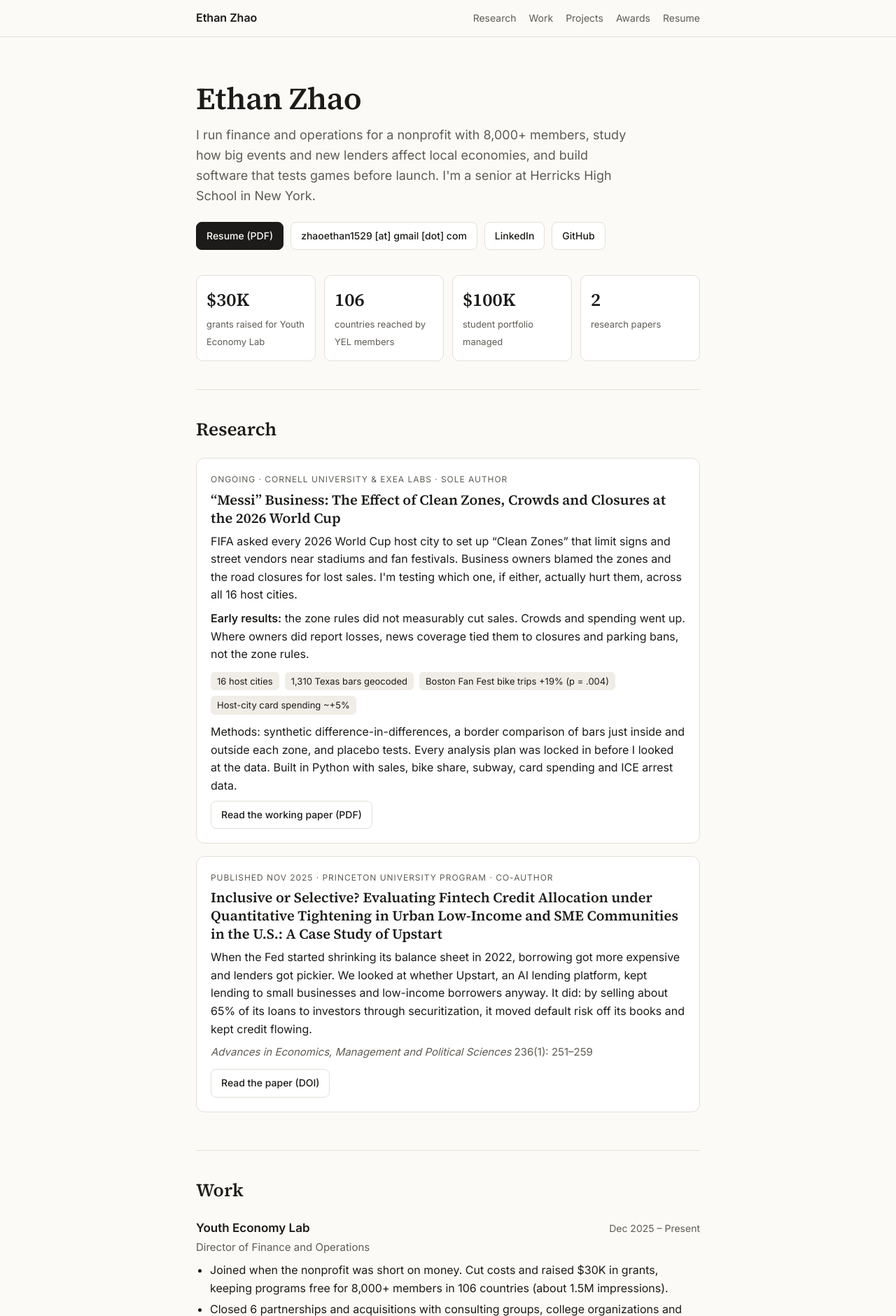
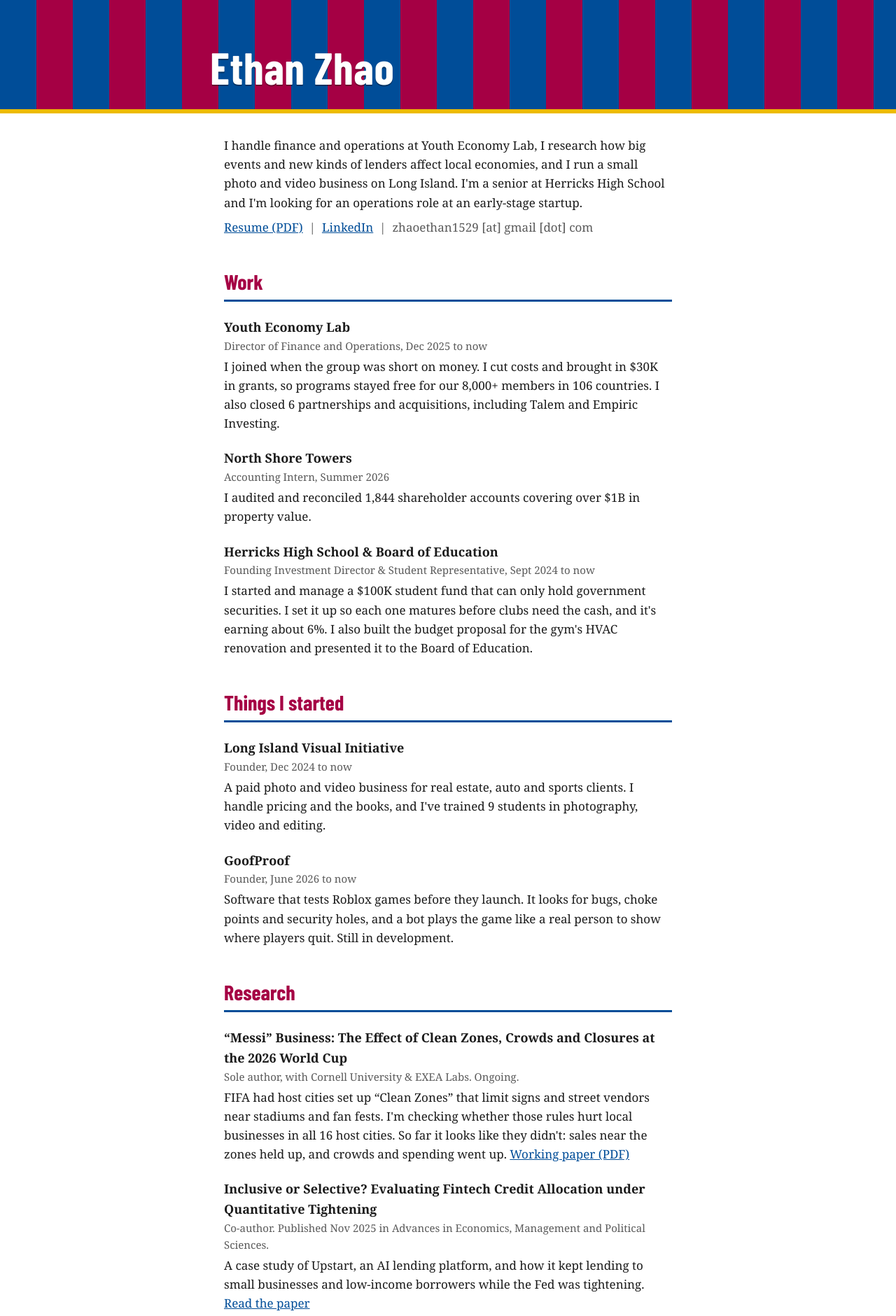
Before and after one commit to etzh18/etzh18.github.io, a plain HTML site: page index.html in a window 1280 px wide. Shown: the top 1880 px of the page at 70% size. Drawn offline with nearby package versions, Linux system fonts and the light colour scheme.

Commit message:
Simpler Barca-themed site and updated resume
Co-Authored-By: Claude Opus 5.5 <noreply@anthropic.com>
Claude-Session: https://claude.ai/code/session_015Vn5K8ApYdgocTpHNukhM1

```diff
--- a/index.html
+++ b/index.html
@@ -4,195 +4,118 @@
 <meta charset="utf-8">
 <meta name="viewport" content="width=device-width, initial-scale=1">
 <title>Ethan Zhao</title>
-<meta name="description" content="Ethan Zhao: operations, research and building things. Director of Finance and Operations at Youth Economy Lab, founder of GoofProof.">
+<meta name="description" content="Ethan Zhao. Finance and operations, research, and a couple of small businesses.">
 <link rel="preconnect" href="https://fonts.googleapis.com">
 <link rel="preconnect" href="https://fonts.gstatic.com" crossorigin>
-<link href="https://fonts.googleapis.com/css2?family=Source+Serif+4:opsz,wght@8..60,400;8..60,600&family=Inter:wght@400;500;600&display=swap" rel="stylesheet">
+<link href="https://fonts.googleapis.com/css2?family=Barlow+Condensed:wght@700&display=swap" rel="stylesheet">
 <style>
 :root{
-  --bg:#fbfaf7; --fg:#1c1b19; --muted:#5f5c55; --line:#e4e0d8; --accent:#1f5fa8; --card:#ffffff; --tag:#f0ede6;
-}
-@media (prefers-color-scheme: dark){
-  :root{ --bg:#141413; --fg:#ecebe7; --muted:#a3a097; --line:#2c2b28; --accent:#7fb1ee; --card:#1b1b19; --tag:#252421; }
+  --blau:#004d98;
+  --grana:#a50044;
+  --groc:#edbb00;
+  --ink:#1b1b1b;
+  --muted:#5a5a5a;
+  color-scheme: light;
 }
 *{box-sizing:border-box}
-html{scroll-behavior:smooth}
-body{margin:0;background:var(--bg);color:var(--fg);font:16px/1.6 Inter,system-ui,-apple-system,Segoe UI,sans-serif;-webkit-font-smoothing:antialiased}
-a{color:var(--accent);text-decoration:none}
-a:hover{text-decoration:underline}
-.wrap{max-width:760px;margin:0 auto;padding:0 20px}
-nav{position:sticky;top:0;background:color-mix(in srgb,var(--bg) 88%,transparent);backdrop-filter:blur(8px);border-bottom:1px solid var(--line);z-index:5}
-nav .wrap{display:flex;gap:18px;align-items:center;height:52px;overflow-x:auto;white-space:nowrap}
-nav .name{font-weight:600;color:var(--fg);margin-right:auto}
-nav a:not(.name){color:var(--muted);font-size:14px}
-header{padding:64px 0 32px}
-h1{font-family:"Source Serif 4",Georgia,serif;font-weight:600;font-size:44px;line-height:1.1;margin:0 0 14px;letter-spacing:-.01em}
-.lead{font-size:18px;color:var(--muted);max-width:620px;margin:0 0 22px}
-.links{display:flex;flex-wrap:wrap;gap:10px}
-.btn{display:inline-block;border:1px solid var(--line);background:var(--card);color:var(--fg);padding:8px 14px;border-radius:8px;font-size:14px;font-weight:500}
-.btn:hover{border-color:var(--accent);text-decoration:none}
-.btn.primary{background:var(--fg);color:var(--bg);border-color:var(--fg)}
-.stats{display:grid;grid-template-columns:repeat(4,1fr);gap:12px;margin:36px 0 8px}
-.stat{border:1px solid var(--line);background:var(--card);border-radius:10px;padding:14px}
-.stat b{display:block;font-family:"Source Serif 4",Georgia,serif;font-size:26px;font-weight:600}
-.stat span{font-size:13px;color:var(--muted)}
-section{padding:36px 0;border-top:1px solid var(--line)}
-h2{font-family:"Source Serif 4",Georgia,serif;font-weight:600;font-size:26px;margin:0 0 20px}
-.item{margin:0 0 28px}
-.item:last-child{margin-bottom:0}
-.top{display:flex;justify-content:space-between;gap:12px;align-items:baseline;flex-wrap:wrap}
-h3{font-size:17px;margin:0;font-weight:600}
-.when{font-size:14px;color:var(--muted)}
-.role{color:var(--muted);font-size:15px;margin:2px 0 8px}
-ul{margin:6px 0 0;padding-left:20px}
-li{margin:4px 0}
-.paper{border:1px solid var(--line);background:var(--card);border-radius:12px;padding:20px;margin:0 0 18px}
-.paper .kicker{font-size:12px;text-transform:uppercase;letter-spacing:.08em;color:var(--muted);margin-bottom:6px}
-.paper h3{font-family:"Source Serif 4",Georgia,serif;font-size:20px;line-height:1.3;margin-bottom:6px}
-.paper p{margin:8px 0}
-.nums{display:flex;flex-wrap:wrap;gap:8px;margin:12px 0}
-.tag{background:var(--tag);border-radius:6px;padding:3px 9px;font-size:13px}
-.awards li b{font-weight:600}
-footer{padding:32px 0 56px;border-top:1px solid var(--line);color:var(--muted);font-size:14px}
-@media (max-width:600px){
-  h1{font-size:34px}
-  header{padding:40px 0 24px}
-  .stats{grid-template-columns:repeat(2,1fr)}
-  nav a.hide-sm{display:none}
+body{margin:0;background:#fff;color:var(--ink);font:17px/1.6 Georgia,"Times New Roman",serif}
+a{color:var(--blau)}
+a:hover{color:var(--grana)}
+.stripes{
+  background:repeating-linear-gradient(90deg,var(--blau) 0 52px,var(--grana) 52px 104px);
+  border-bottom:6px solid var(--groc);
+  padding:64px 20px 28px;
+}
+.stripes h1{
+  max-width:680px;margin:0 auto;
+  font-family:"Barlow Condensed","Arial Narrow",sans-serif;font-weight:700;
+  font-size:64px;line-height:1;color:#fff;letter-spacing:.01em;
+  text-shadow:0 2px 0 rgba(0,0,0,.35);
+}
+main{max-width:680px;margin:0 auto;padding:8px 20px 40px}
+.intro{margin:24px 0 8px}
+.contact{margin:0 0 8px;color:var(--muted)}
+h2{
+  font-family:"Barlow Condensed","Arial Narrow",sans-serif;font-weight:700;
+  font-size:30px;color:var(--grana);margin:40px 0 4px;
+  border-bottom:3px solid var(--blau);padding-bottom:2px;
+}
+h3{font-size:18px;margin:22px 0 0}
+.meta{color:var(--muted);font-size:15px;margin:0 0 4px}
+p{margin:0 0 8px}
+ul{padding-left:20px;margin:8px 0}
+li{margin:2px 0}
+footer{
+  max-width:680px;margin:0 auto;padding:16px 20px 40px;
+  color:var(--muted);font-size:15px;
+}
+.bar{height:10px;background:repeating-linear-gradient(90deg,var(--blau) 0 52px,var(--grana) 52px 104px)}
+@media (max-width:560px){
+  body{font-size:16px}
+  .stripes{padding:44px 16px 20px}
+  .stripes h1{font-size:48px}
+  main,footer{padding-left:16px;padding-right:16px}
 }
 </style>
 </head>
 <body>
-<nav><div class="wrap">
-  <a class="name" href="#">Ethan Zhao</a>
-  <a href="#research">Research</a>
-  <a href="#work">Work</a>
-  <a href="#projects">Projects</a>
-  <a class="hide-sm" href="#awards">Awards</a>
-  <a href="resume.pdf">Resume</a>
-</div></nav>
 
-<main class="wrap">
-<header>
-  <h1>Ethan Zhao</h1>
-  <p class="lead">I run finance and operations for a nonprofit with 8,000+ members, study how big events and new lenders affect local economies, and build software that tests games before launch. I'm a senior at Herricks High School in New York.</p>
-  <div class="links">
-    <a class="btn primary" href="resume.pdf">Resume (PDF)</a>
-    <span class="btn">zhaoethan1529 [at] gmail [dot] com</span>
-    <a class="btn" href="http://www.linkedin.com/in/ethan-zhao-89a9302ab">LinkedIn</a>
-    <a class="btn" href="https://github.com/etzh18">GitHub</a>
-  </div>
-  <div class="stats">
-    <div class="stat"><b>$30K</b><span>grants raised for Youth Economy Lab</span></div>
-    <div class="stat"><b>106</b><span>countries reached by YEL members</span></div>
-    <div class="stat"><b>$100K</b><span>student portfolio managed</span></div>
-    <div class="stat"><b>2</b><span>research papers</span></div>
-  </div>
-</header>
+<div class="stripes"><h1>Ethan Zhao</h1></div>
 
-<section id="research">
+<main>
+  <p class="intro">I handle finance and operations at Youth Economy Lab, I research how big events and new kinds of lenders affect local economies, and I run a small photo and video business on Long Island. I'm a senior at Herricks High School and I'm looking for an operations role at an early-stage startup.</p>
+  <p class="contact">
+    <a href="resume.pdf">Resume (PDF)</a> &nbsp;|&nbsp;
+    <a href="http://www.linkedin.com/in/ethan-zhao-89a9302ab">LinkedIn</a> &nbsp;|&nbsp;
+    zhaoethan1529 [at] gmail [dot] com
+  </p>
+
+  <h2>Work</h2>
+
+  <h3>Youth Economy Lab</h3>
+  <p class="meta">Director of Finance and Operations, Dec 2025 to now</p>
+  <p>I joined when the group was short on money. I cut costs and brought in $30K in grants, so programs stayed free for our 8,000+ members in 106 countries. I also closed 6 partnerships and acquisitions, including Talem and Empiric Investing.</p>
+
+  <h3>North Shore Towers</h3>
+  <p class="meta">Accounting Intern, Summer 2026</p>
+  <p>I audited and reconciled 1,844 shareholder accounts covering over $1B in property value.</p>
+
+  <h3>Herricks High School &amp; Board of Education</h3>
+  <p class="meta">Founding Investment Director &amp; Student Representative, Sept 2024 to now</p>
+  <p>I started and manage a $100K student fund that can only hold government securities. I set it up so each one matures before clubs need the cash, and it's earning about 6%. I also built the budget proposal for the gym's HVAC renovation and presented it to the Board of Education.</p>
+
+  <h2>Things I started</h2>
+
+  <h3>Long Island Visual Initiative</h3>
+  <p class="meta">Founder, Dec 2024 to now</p>
+  <p>A paid photo and video business for real estate, auto and sports clients. I handle pricing and the books, and I've trained 9 students in photography, video and editing.</p>
+
+  <h3>GoofProof</h3>
+  <p class="meta">Founder, June 2026 to now</p>
+  <p>Software that tests Roblox games before they launch. It looks for bugs, choke points and security holes, and a bot plays the game like a real person to show where players quit. Still in development.</p>
+
   <h2>Research</h2>
 
-  <div class="paper">
-    <div class="kicker">Ongoing · Cornell University &amp; EXEA Labs · Sole author</div>
-    <h3>&ldquo;Messi&rdquo; Business: The Effect of Clean Zones, Crowds and Closures at the 2026 World Cup</h3>
-    <p>FIFA asked every 2026 World Cup host city to set up &ldquo;Clean Zones&rdquo; that limit signs and street vendors near stadiums and fan festivals. Business owners blamed the zones and the road closures for lost sales. I'm testing which one, if either, actually hurt them, across all 16 host cities.</p>
-    <p><b>Early results:</b> the zone rules did not measurably cut sales. Crowds and spending went up. Where owners did report losses, news coverage tied them to closures and parking bans, not the zone rules.</p>
-    <div class="nums">
-      <span class="tag">16 host cities</span>
-      <span class="tag">1,310 Texas bars geocoded</span>
-      <span class="tag">Boston Fan Fest bike trips +19% (p = .004)</span>
-      <span class="tag">Host-city card spending ~+5%</span>
-    </div>
-    <p>Methods: synthetic difference-in-differences, a border comparison of bars just inside and outside each zone, and placebo tests. Every analysis plan was locked in before I looked at the data. Built in Python with sales, bike share, subway, card spending and ICE arrest data.</p>
-    <a class="btn" href="clean-zones-world-cup-2026.pdf">Read the working paper (PDF)</a>
-  </div>
+  <h3>&ldquo;Messi&rdquo; Business: The Effect of Clean Zones, Crowds and Closures at the 2026 World Cup</h3>
+  <p class="meta">Sole author, with Cornell University &amp; EXEA Labs. Ongoing.</p>
+  <p>FIFA had host cities set up &ldquo;Clean Zones&rdquo; that limit signs and street vendors near stadiums and fan fests. I'm checking whether those rules hurt local businesses in all 16 host cities. So far it looks like they didn't: sales near the zones held up, and crowds and spending went up. <a href="clean-zones-world-cup-2026.pdf">Working paper (PDF)</a></p>
 
-  <div class="paper">
-    <div class="kicker">Published Nov 2025 · Princeton University program · Co-author</div>
-    <h3>Inclusive or Selective? Evaluating Fintech Credit Allocation under Quantitative Tightening in Urban Low-Income and SME Communities in the U.S.: A Case Study of Upstart</h3>
-    <p>When the Fed started shrinking its balance sheet in 2022, borrowing got more expensive and lenders got pickier. We looked at whether Upstart, an AI lending platform, kept lending to small businesses and low-income borrowers anyway. It did: by selling about 65% of its loans to investors through securitization, it moved default risk off its books and kept credit flowing.</p>
-    <p class="role" style="margin:8px 0 12px"><i>Advances in Economics, Management and Political Sciences</i> 236(1): 251&ndash;259</p>
-    <a class="btn" href="https://doi.org/10.54254/2754-1169/2025.GL29588">Read the paper (DOI)</a>
-  </div>
-</section>
+  <h3>Inclusive or Selective? Evaluating Fintech Credit Allocation under Quantitative Tightening</h3>
+  <p class="meta">Co-author. Published Nov 2025 in Advances in Economics, Management and Political Sciences.</p>
+  <p>A case study of Upstart, an AI lending platform, and how it kept lending to small businesses and low-income borrowers while the Fed was tightening. <a href="https://doi.org/10.54254/2754-1169/2025.GL29588">Read the paper</a></p>
 
-<section id="work">
-  <h2>Work</h2>
-
-  <div class="item">
-    <div class="top"><h3>Youth Economy Lab</h3><span class="when">Dec 2025 – Present</span></div>
-    <div class="role">Director of Finance and Operations</div>
-    <ul>
-      <li>Joined when the nonprofit was short on money. Cut costs and raised $30K in grants, keeping programs free for 8,000+ members in 106 countries (about 1.5M impressions).</li>
-      <li>Closed 6 partnerships and acquisitions with consulting groups, college organizations and research labs, including acquiring Talem and Empiric Investing.</li>
-    </ul>
-  </div>
-
-  <div class="item">
-    <div class="top"><h3>North Shore Towers</h3><span class="when">Summer 2026</span></div>
-    <div class="role">Accounting Intern</div>
-    <ul>
-      <li>Audited and reconciled 1,844 shareholder accounts covering over $1B in property value using three-way reconciliation.</li>
-    </ul>
-  </div>
-
-  <div class="item">
-    <div class="top"><h3>Herricks High School &amp; Board of Education</h3><span class="when">Sept 2024 – Present</span></div>
-    <div class="role">Founding Investment Director &amp; Student Representative</div>
-    <ul>
-      <li>Started and manage a $100K student portfolio in capital-protected government securities, timed to mature when clubs need to draw funds; earning about 6%.</li>
-      <li>Serve as the student voice to the district; presented budget proposals for campus renovations to the Board of Education.</li>
-    </ul>
-  </div>
-</section>
-
-<section id="projects">
-  <h2>Things I've started</h2>
-
-  <div class="item">
-    <div class="top"><h3>GoofProof</h3><span class="when">June 2026 – Present</span></div>
-    <div class="role">Founder · in development</div>
-    <ul>
-      <li>Software that tests games before launch, starting with Roblox. It finds bugs, choke points and security holes, and patches small bugs on its own.</li>
-      <li>Includes a bot that plays the game like a real player to estimate player retention and show developers where players are likely to quit.</li>
-    </ul>
-  </div>
-
-  <div class="item">
-    <div class="top"><h3>Long Island Visual Initiative</h3><span class="when">Dec 2024 – Present</span></div>
-    <div class="role">Founder</div>
-    <ul>
-      <li>A paid photo and video business serving real estate, auto and sports clients.</li>
-      <li>I hire and pay local students as staff, find clients, set prices and track profit and loss for every job.</li>
-    </ul>
-  </div>
-</section>
-
-<section id="awards">
   <h2>Awards</h2>
-  <ul class="awards">
-    <li><b>International Economics Olympiad, Open Track:</b> Top 5 globally (Business Case)</li>
-    <li><b>Youthpreneur Pitch Competition:</b> Grand Prize</li>
-    <li><b>U.S. National Innovator Challenge:</b> Finalist</li>
-    <li><b>Virtual Enterprise National Financial Literacy Challenge:</b> Finalist</li>
-    <li><b>&ldquo;Ready, Set, Lead!&rdquo; Business Competition:</b> Bronze (Finance)</li>
+  <ul>
+    <li>International Economics Olympiad, Open Track: top 5 in the world (business case)</li>
+    <li>Youthpreneur Pitch Competition: grand prize</li>
+    <li>U.S. National Innovator Challenge: finalist</li>
+    <li>Virtual Enterprise National Financial Literacy Challenge: finalist</li>
+    <li>&ldquo;Ready, Set, Lead!&rdquo; Business Competition: bronze (finance)</li>
   </ul>
-</section>
-
-<section id="skills">
-  <h2>Skills</h2>
-  <div class="nums">
-    <span class="tag">Python (pandas, geopandas, statsmodels)</span>
-    <span class="tag">Luau</span><span class="tag">R</span><span class="tag">Stata</span><span class="tag">QGIS</span>
-    <span class="tag">Excel</span><span class="tag">QuickBooks</span>
-    <span class="tag">Account reconciliation</span><span class="tag">Audit sampling</span><span class="tag">Budgeting</span>
-  </div>
-</section>
 </main>
 
-<footer><div class="wrap">
-  Ethan Zhao · zhaoethan1529 [at] gmail [dot] com · <a href="http://www.linkedin.com/in/ethan-zhao-89a9302ab">LinkedIn</a>
-</div></footer>
+<div class="bar"></div>
+<footer>Visca el Barça.</footer>
+
 </body>
 </html>
```
Also changed, not shown: 1 other file.
